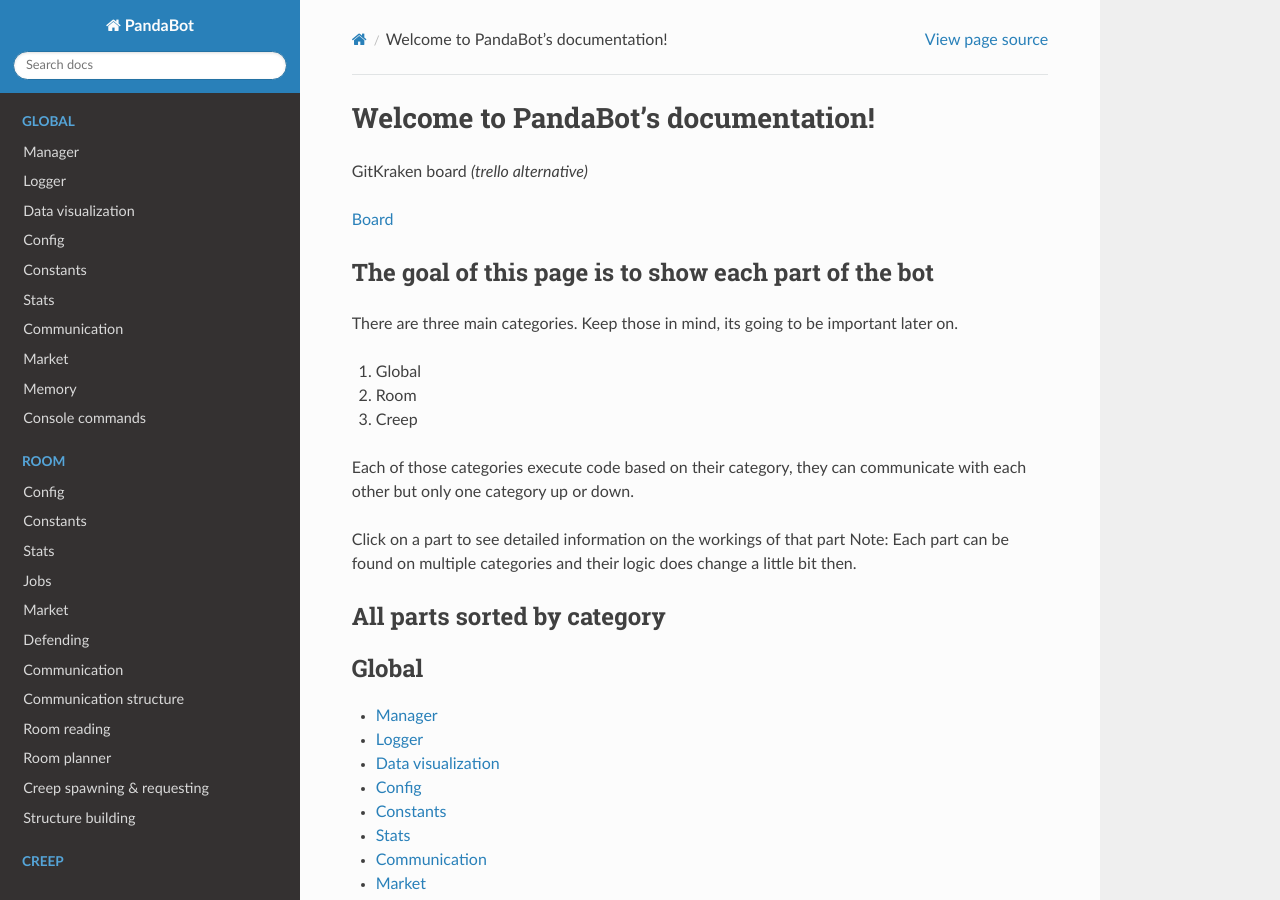
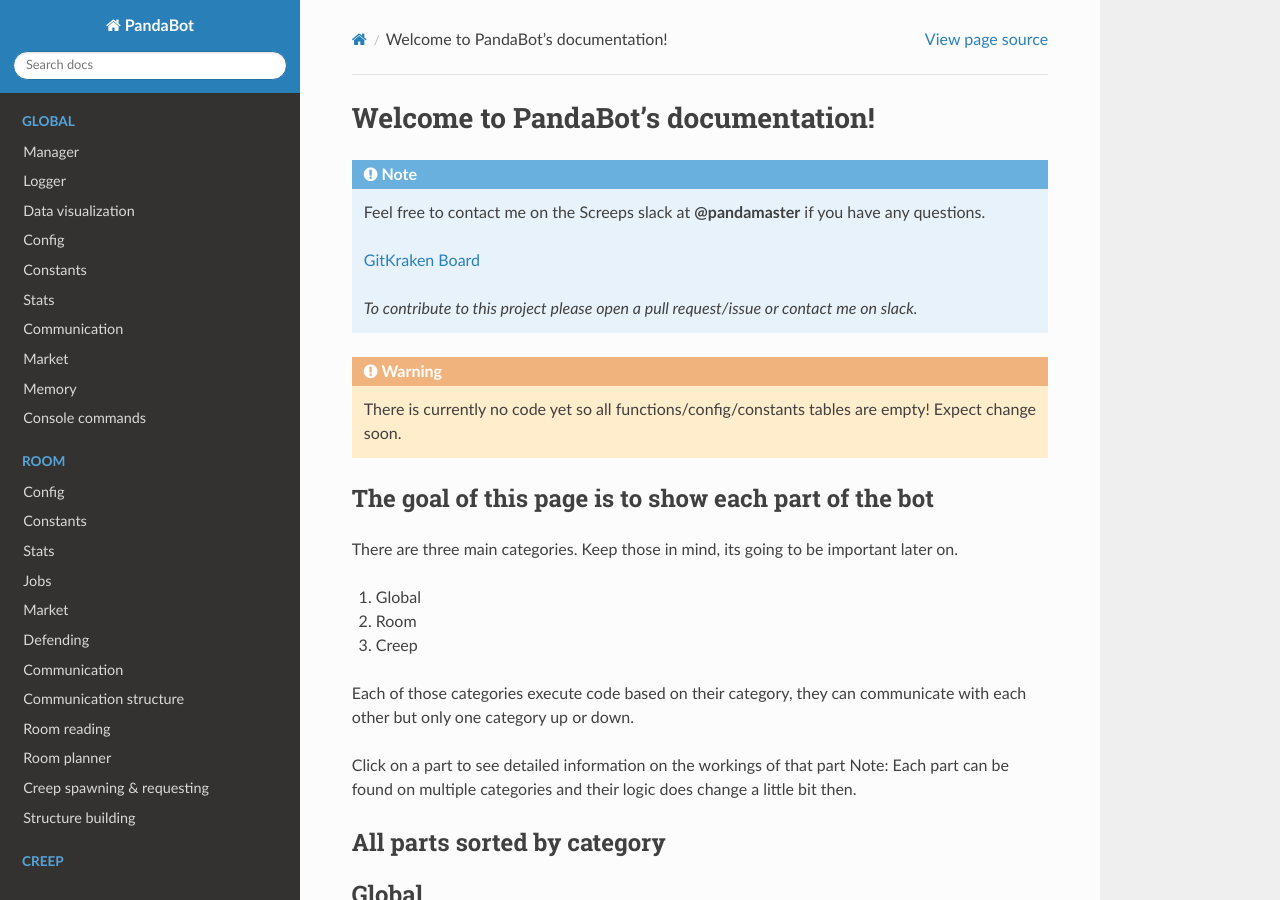
Before and after one commit to pieterbrandsen/Pansiep, a Sphinx documentation site: the page built from docs/source/index.rst, in a window 1280 px wide and 900 px high. Built offline with Sphinx 7.4.7 and the Read the Docs theme 2.0.0, drawn with Linux system fonts in a browser that asks for light colours.

Commit message:
Added warning and note

```diff
--- a/docs/source/index.rst
+++ b/docs/source/index.rst
@@ -1,9 +1,16 @@
 Welcome to PandaBot's documentation!
 =========================================
 
-GitKraken board *(trello alternative)*
+.. note::
+   Feel free to contact me on the Screeps slack at **@pandamaster** if you have any questions.
 
-`Board <https://app.gitkraken.com/glo/board/YB7eUM0RFgBXNrw->`_
+   `GitKraken Board <https://app.gitkraken.com/glo/board/YB7eUM0RFgBXNrw->`_
+
+   *To contribute to this project please open a pull request/issue or contact me on slack.*
+
+.. warning::
+   There is currently no code yet so all functions/config/constants tables are empty!
+   Expect change soon.
 
 The goal of this page is to show each part of the bot
 ---------------------------------------------------------
```
